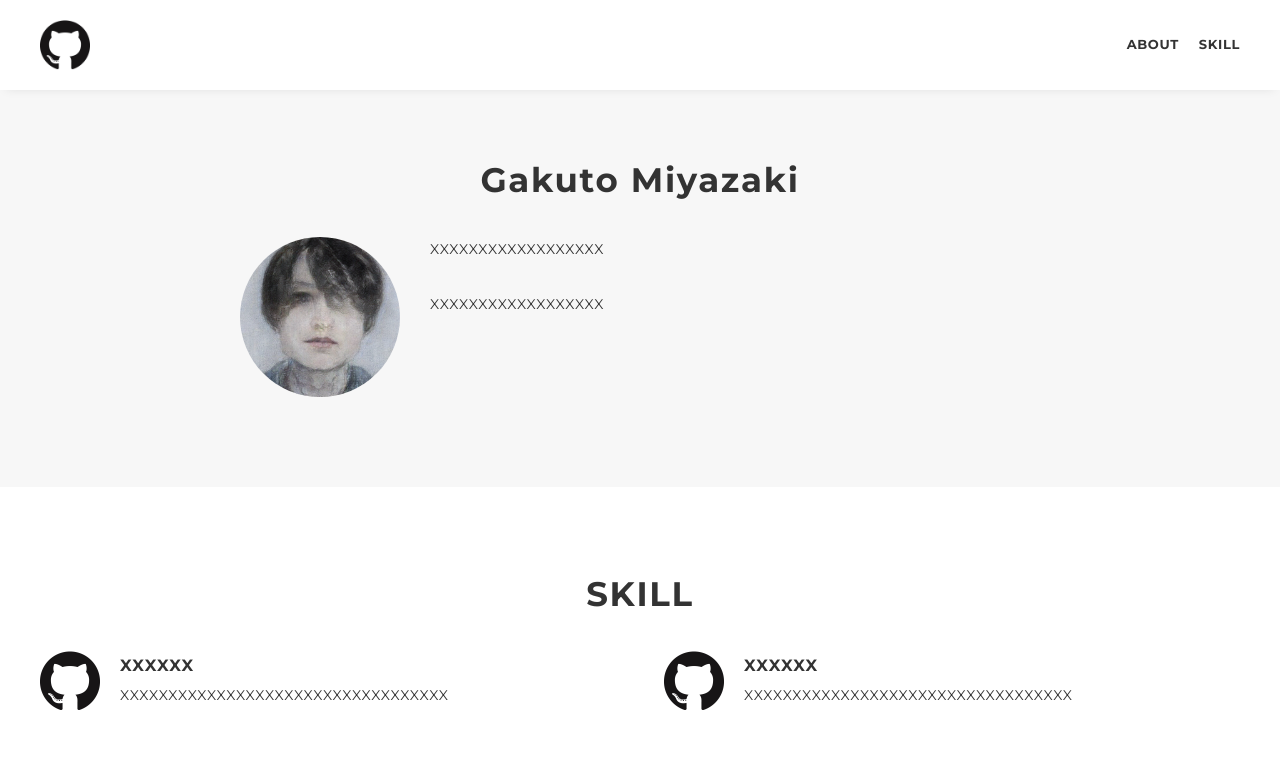
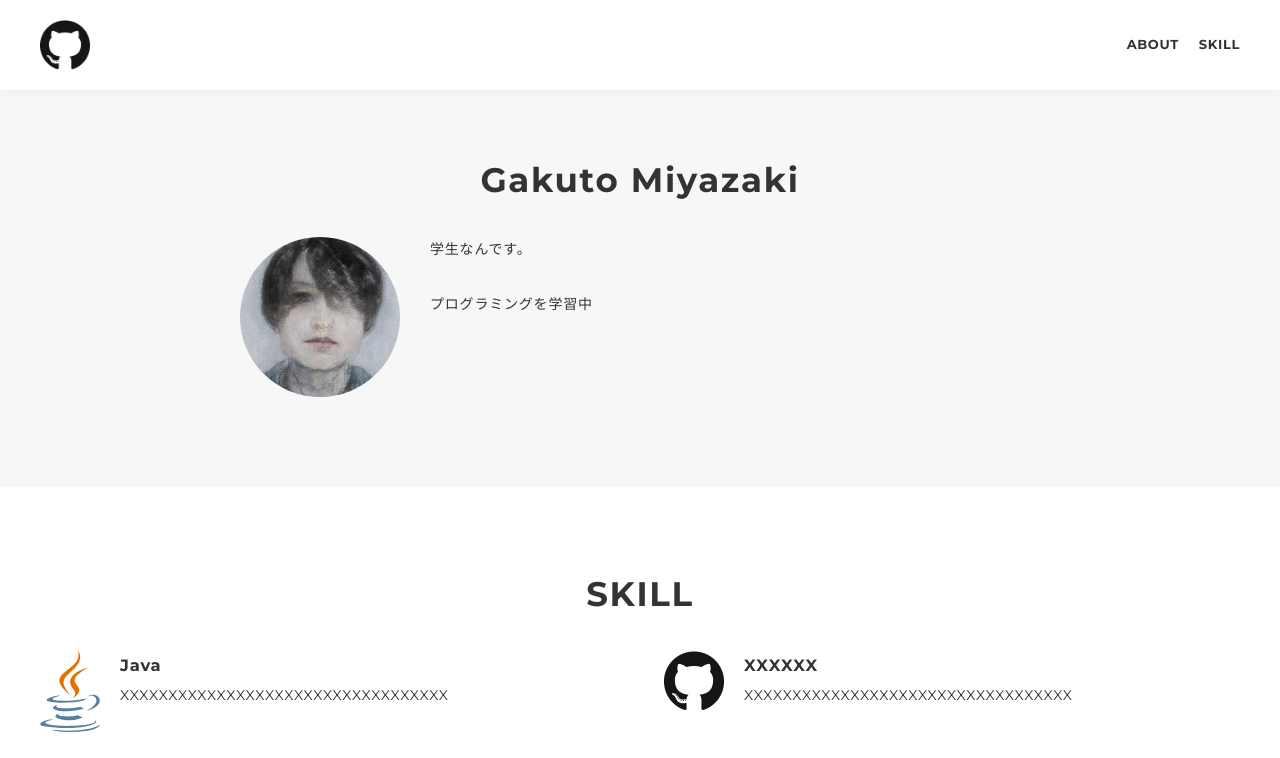
Before and after one commit to sabi1221x/portfolio, a plain HTML site: page docs/index.html in a window 1280 px wide. Shown: the top 758 px of the page. Drawn offline with nearby package versions, Linux system fonts and the light colour scheme.

Commit message:
java追加

```diff
--- a/docs/index.html
+++ b/docs/index.html
@@ -50,8 +50,8 @@
 							<img src="img/profile.png" alt="自画像" />
 						</p>
 						<div class="profile-body">
-							<p>XXXXXXXXXXXXXXXXXX</p>
-							<p>XXXXXXXXXXXXXXXXXX</p>
+							<p>学生なんです。</p>
+							<p>プログラミングを学習中</p>
 						</div>
 					</div>
 				</div>
@@ -63,10 +63,10 @@
 					<div class="skill-list">
 						<div class="skill-item">
 							<p class="skill-img">
-								<img src="img/github.png" alt="logo" />
+								<img src="img/java.svg" alt="logo" />
 							</p>
 							<div class="skill-body">
-								<h3 class="skill-name">XXXXXX</h3>
+								<h3 class="skill-name">Java</h3>
 								<p class="skill-text">XXXXXXXXXXXXXXXXXXXXXXXXXXXXXXXXXX</p>
 							</div>
 						</div>
```
Also changed, not shown: docs/img/java.svg (added), docs/img/profile1.png (added).
